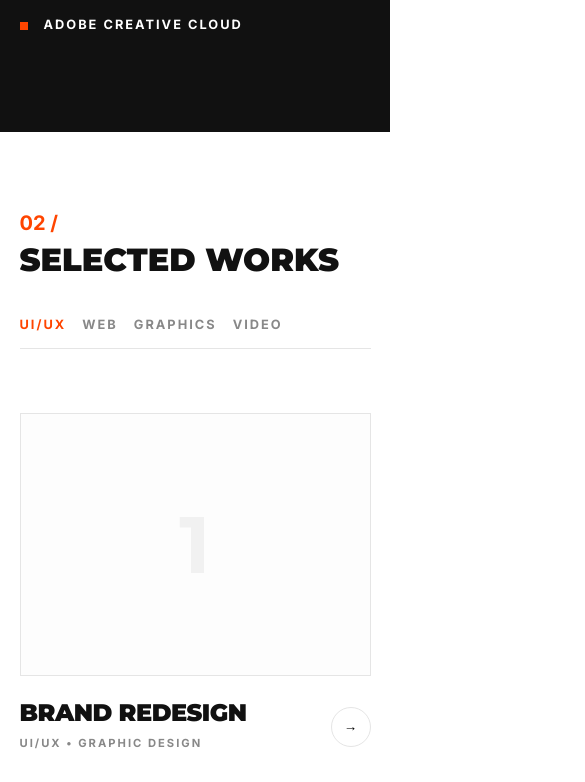
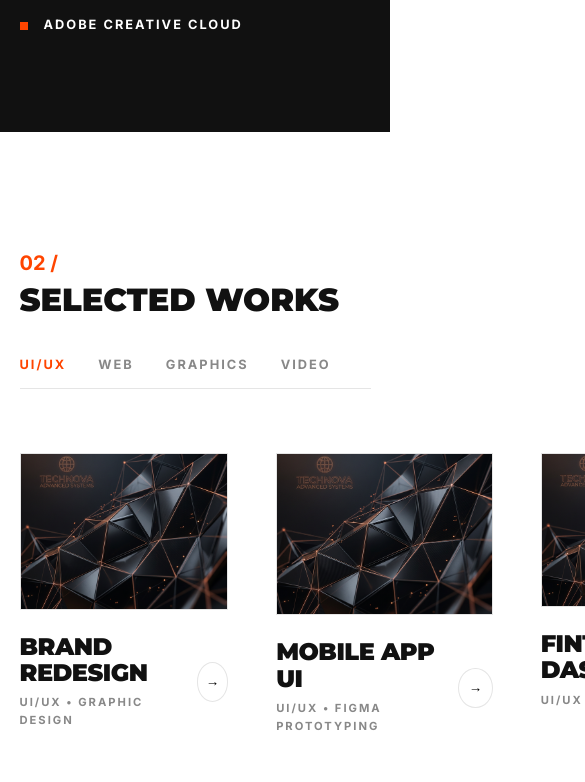
Before and after one commit to NisalShiranda/Portfolio, a React app: page / in a window 390 px wide. Shown: the part 1940-2722 px from the top of the page, 585 px wide, since content can reach past the window. Built offline with nearby package versions, Linux system fonts and the light colour scheme; the HTML template or start-up script is replaced by a standard one.

Commit message:
feat: Implement a `SelectedWorks` component to display and filter projects with a detailed modal view and associated styling.

```diff
--- a/src/components/SelectedWorks.css
+++ b/src/components/SelectedWorks.css
@@ -48,9 +48,22 @@
   display: flex;
   align-items: center;
   justify-content: center;
-  transition: transform 0.5s ease;
+  transition: transform 0.5s ease, border-color 0.3s ease;
   overflow: hidden;
+  position: relative;
 }
+
+.work-img {
+  width: 100%;
+  height: 100%;
+  object-fit: cover;
+  transition: transform 0.8s cubic-bezier(0.2, 1, 0.3, 1);
+}
+
+.work-card:hover .work-img {
+  transform: scale(1.1);
+}
+
 
 .work-card:hover .work-image-placeholder {
   transform: scale(0.98);
@@ -102,21 +115,121 @@
   border-color: var(--text-primary);
 }
 
-@media (max-width: 768px) {
-  .works {
-    padding: 80px 0;
+/* Modal Styling */
+.modal-overlay {
+  position: fixed;
+  top: 0;
+  left: 0;
+  width: 100%;
+  height: 100%;
+  background-color: rgba(0, 0, 0, 0.9);
+  backdrop-filter: blur(10px);
+  z-index: 2000;
+  display: flex;
+  align-items: center;
+  justify-content: center;
+  padding: 2rem;
+}
+
+.modal-content {
+  background-color: var(--bg-dark);
+  width: 100%;
+  max-width: 1000px;
+  position: relative;
+  display: flex;
+  flex-direction: column;
+  box-shadow: 0 25px 50px -12px rgba(0, 0, 0, 0.5);
+  border: 1px solid rgba(255, 69, 0, 0.1);
+}
+
+.modal-close {
+  position: absolute;
+  top: 2rem;
+  right: 2rem;
+  background: none;
+  border: none;
+  font-size: 2.5rem;
+  color: var(--text-light);
+  cursor: pointer;
+  z-index: 100;
+  transition: transform 0.3s ease, color 0.3s ease;
+}
+
+.modal-close:hover {
+  transform: rotate(90deg);
+  color: var(--accent-orange);
+}
+
+.modal-body {
+  display: flex;
+  min-height: 500px;
+}
+
+.modal-image-wrapper {
+  flex: 1.2;
+  background-color: #1a1a1a;
+  display: flex;
+  align-items: center;
+  justify-content: center;
+  overflow: hidden;
+}
+
+.modal-image-wrapper img {
+  width: 100%;
+  height: 100%;
+  object-fit: cover;
+}
+
+.modal-text {
+  flex: 1;
+  padding: 4rem;
+  display: flex;
+  flex-direction: column;
+  justify-content: center;
+}
+
+.modal-category {
+  font-size: 0.7rem;
+  font-weight: 700;
+  letter-spacing: 3px;
+  color: var(--accent-orange);
+  text-transform: uppercase;
+  margin-bottom: 1rem;
+}
+
+.modal-title {
+  font-size: 3rem;
+  color: var(--text-light);
+  margin-bottom: 2rem;
+  line-height: 1.2;
+}
+
+.modal-desc {
+  font-size: 1rem;
+  line-height: 1.8;
+  color: #a0a0a0;
+  margin-bottom: 2rem;
+}
+
+.modal-footer {
+  font-size: 0.7rem;
+  font-weight: 600;
+  letter-spacing: 1px;
+  color: var(--text-muted);
+  border-top: 1px solid rgba(255, 255, 255, 0.1);
+  padding-top: 2rem;
+}
+
+@media (max-width: 992px) {
+  .modal-body {
+    flex-direction: column;
   }
 
-  .works-filter {
-    flex-wrap: wrap;
-    gap: 1rem;
+  .modal-text {
+    padding: 2.5rem;
   }
 
-  .works-grid {
-    grid-template-columns: 1fr;
-  }
-
-  .image-number {
-    font-size: 5rem;
+  .modal-title {
+    font-size: 2rem;
   }
 }
--- a/src/components/SelectedWorks.jsx
+++ b/src/components/SelectedWorks.jsx
@@ -5,35 +5,37 @@ import { motion, AnimatePresence } from 'framer-motion';
 const SelectedWorks = () => {
   const [filter, setFilter] = useState('UI/UX');
 
+  const [selectedProject, setSelectedProject] = useState(null);
+
   const projects = [
     // UI/UX
-    { id: 1, title: 'BRAND REDESIGN', subtitle: 'UI/UX • GRAPHIC DESIGN', category: 'UI/UX' },
-    { id: 2, title: 'MOBILE APP UI', subtitle: 'UI/UX • FIGMA PROTOTYPING', category: 'UI/UX' },
-    { id: 3, title: 'FINTECH DASHBOARD', subtitle: 'UI/UX • USER RESEARCH', category: 'UI/UX' },
-    { id: 4, title: 'HEALTHCARE PORTAL', subtitle: 'WIREFRAMES • FIGMA', category: 'UI/UX' },
-    { id: 5, title: 'SAAS ONBOARDING', subtitle: 'UX FLOW • PROTOPIE', category: 'UI/UX' },
-    { id: 6, title: 'BOOKING PLATFORM', subtitle: 'HIGH-FIDELITY • UIKIT', category: 'UI/UX' },
+    { id: 1, title: 'BRAND REDESIGN', subtitle: 'UI/UX • GRAPHIC DESIGN', category: 'UI/UX', image: '/project_placeholder.png', description: 'Comprehensive brand identity redesign focus on minimalist aesthetics and modern typography. Includes logo suite, color palette, and brand guidelines implementation.' },
+    { id: 2, title: 'MOBILE APP UI', subtitle: 'UI/UX • FIGMA PROTOTYPING', category: 'UI/UX', image: '/project_placeholder.png', description: 'User-centric mobile application design with high-fidelity prototypes and fluid interaction transitions.' },
+    { id: 3, title: 'FINTECH DASHBOARD', subtitle: 'UI/UX • USER RESEARCH', category: 'UI/UX', image: '/project_placeholder.png', description: 'Data-intensive dashboard design focusing on clarity, accessibility, and intuitive data visualization.' },
+    { id: 4, title: 'HEALTHCARE PORTAL', subtitle: 'WIREFRAMES • FIGMA', category: 'UI/UX', image: '/project_placeholder.png', description: 'Patient-facing portal design with a focus on ease of use and secure data management.' },
+    { id: 5, title: 'SAAS ONBOARDING', subtitle: 'UX FLOW • PROTOPIE', category: 'UI/UX', image: '/project_placeholder.png', description: 'Optimized user onboarding experience to increase conversion rates and reduce user friction.' },
+    { id: 6, title: 'BOOKING PLATFORM', subtitle: 'HIGH-FIDELITY • UIKIT', category: 'UI/UX', image: '/project_placeholder.png', description: 'Modern booking platform with integrated payment gateway and real-time availability tracking.' },
     // WEB
-    { id: 7, title: 'E-COMMERCE PLATFORM', subtitle: 'MERN STACK • REDUX', category: 'WEB' },
-    { id: 8, title: 'ANALYTICS DASHBOARD', subtitle: 'REACT.JS • TAILWIND CSS', category: 'WEB' },
-    { id: 9, title: 'REAL ESTATE PORTAL', subtitle: 'NEXT.JS • POSTGRESQL', category: 'WEB' },
-    { id: 10, title: 'AGENCY WEBSITE', subtitle: 'VUE.JS • GSAP ANIMATIONS', category: 'WEB' },
-    { id: 11, title: 'CRYPTO TRACKER', subtitle: 'REACT • WEBSOCKETS', category: 'WEB' },
-    { id: 12, title: 'SAAS LANDING PAGE', subtitle: 'ASTRO • TAILWIND CSS', category: 'WEB' },
+    { id: 7, title: 'E-COMMERCE PLATFORM', subtitle: 'MERN STACK • REDUX', category: 'WEB', image: '/project_placeholder.png', description: 'Full-stack e-commerce solution with dynamic product management, cart functionality, and secure checkout.' },
+    { id: 8, title: 'ANALYTICS DASHBOARD', subtitle: 'REACT.JS • TAILWIND CSS', category: 'WEB', image: '/project_placeholder.png', description: 'Real-time analytics tool built with modern web technologies for performance and scalability.' },
+    { id: 9, title: 'REAL ESTATE PORTAL', subtitle: 'NEXT.JS • POSTGRESQL', category: 'WEB', image: '/project_placeholder.png', description: 'Advanced property search engine with geographical mapping and lead generation tools.' },
+    { id: 10, title: 'AGENCY WEBSITE', subtitle: 'VUE.JS • GSAP ANIMATIONS', category: 'WEB', image: '/project_placeholder.png', description: 'High-performance agency landing page with smooth parallax effects and interactive elements.' },
+    { id: 11, title: 'CRYPTO TRACKER', subtitle: 'REACT • WEBSOCKETS', category: 'WEB', image: '/project_placeholder.png', description: 'Live cryptocurrency market tracker with real-time price updates and historical data charts.' },
+    { id: 12, title: 'SAAS LANDING PAGE', subtitle: 'ASTRO • TAILWIND CSS', category: 'WEB', image: '/project_placeholder.png', description: 'Conversion-focused landing page for a SaaS platform with SEO optimization and fast load times.' },
     // GRAPHICS
-    { id: 13, title: 'CORPORATE BRANDING', subtitle: 'GRAPHIC DESIGN • ILLUSTRATOR', category: 'GRAPHICS' },
-    { id: 14, title: 'SOCIAL MEDIA KIT', subtitle: 'PHOTOSHOP • ASSETS', category: 'GRAPHICS' },
-    { id: 15, title: 'EVENT POSTERS', subtitle: 'TYPOGRAPHY • DESIGN', category: 'GRAPHICS' },
-    { id: 16, title: '3D PRODUCT RENDER', subtitle: 'BLENDER • 3D MODELING', category: 'GRAPHICS' },
-    { id: 17, title: 'PACKAGING DESIGN', subtitle: 'PRINT READY • PACKAGING', category: 'GRAPHICS' },
-    { id: 18, title: 'LOGO COLLECTION', subtitle: 'VECTORS • ILLUSTRATOR', category: 'GRAPHICS' },
+    { id: 13, title: 'CORPORATE BRANDING', subtitle: 'GRAPHIC DESIGN • ILLUSTRATOR', category: 'GRAPHICS', image: '/project_placeholder.png', description: 'Professional corporate identity packages encompassing all visual touchpoints of the brand.' },
+    { id: 14, title: 'SOCIAL MEDIA KIT', subtitle: 'PHOTOSHOP • ASSETS', category: 'GRAPHICS', image: '/project_placeholder.png', description: 'Cohesive set of social media templates and assets designed for consistent brand presence.' },
+    { id: 15, title: 'EVENT POSTERS', subtitle: 'TYPOGRAPHY • DESIGN', category: 'GRAPHICS', image: '/project_placeholder.png', description: 'Eye-catching event promotional materials with bold typography and creative layouts.' },
+    { id: 16, title: '3D PRODUCT RENDER', subtitle: 'BLENDER • 3D MODELING', category: 'GRAPHICS', image: '/project_placeholder.png', description: 'Photorealistic 3D product visualizations for marketing and digital commerce.' },
+    { id: 17, title: 'PACKAGING DESIGN', subtitle: 'PRINT READY • PACKAGING', category: 'GRAPHICS', image: '/project_placeholder.png', description: 'Modern packaging solutions that combine functionality with shelf-standout visual appeal.' },
+    { id: 18, title: 'LOGO COLLECTION', subtitle: 'VECTORS • ILLUSTRATOR', category: 'GRAPHICS', image: '/project_placeholder.png', description: 'A diverse collection of custom logo designs tailored to various industry sectors.' },
     // VIDEO
-    { id: 19, title: 'PROMO CAMPAIGN', subtitle: 'VIDEO EDITING • AFTER EFFECTS', category: 'VIDEO' },
-    { id: 20, title: 'MOTION REEL', subtitle: 'PREMIERE PRO • MOTION', category: 'VIDEO' },
-    { id: 21, title: 'PRODUCT TEASER', subtitle: 'CINEMATOGRAPHY • COLOR', category: 'VIDEO' },
-    { id: 22, title: 'EXPLAINER ANIMATION', subtitle: 'AFTER EFFECTS • 2D ANIMATION', category: 'VIDEO' },
-    { id: 23, title: 'DOCUMENTARY SHORT', subtitle: 'COLOR GRADING • DAVINCI', category: 'VIDEO' },
-    { id: 24, title: 'SOCIAL SHORTS', subtitle: 'TIKTOK/REELS • CAPCUT PRO', category: 'VIDEO' },
+    { id: 19, title: 'PROMO CAMPAIGN', subtitle: 'VIDEO EDITING • AFTER EFFECTS', category: 'VIDEO', image: '/project_placeholder.png', description: 'Engaging promotional videos with high-quality editing and dynamic motion graphics.' },
+    { id: 20, title: 'MOTION REEL', subtitle: 'PREMIERE PRO • MOTION', category: 'VIDEO', image: '/project_placeholder.png', description: 'Showcase reel featuring professional video editing and innovative transitions.' },
+    { id: 21, title: 'PRODUCT TEASER', subtitle: 'CINEMATOGRAPHY • COLOR', category: 'VIDEO', image: '/project_placeholder.png', description: 'High-end product teaser videos focusing on visual storytelling and cinematic atmosphere.' },
+    { id: 22, title: 'EXPLAINER ANIMATION', subtitle: 'AFTER EFFECTS • 2D ANIMATION', category: 'VIDEO', image: '/project_placeholder.png', description: 'Informative 2D animations that simplify complex concepts through visual storytelling.' },
+    { id: 23, title: 'DOCUMENTARY SHORT', subtitle: 'COLOR GRADING • DAVINCI', category: 'VIDEO', image: '/project_placeholder.png', description: 'Impactful short-form documentaries with professional color grading and sound design.' },
+    { id: 24, title: 'SOCIAL SHORTS', subtitle: 'TIKTOK/REELS • CAPCUT PRO', category: 'VIDEO', image: '/project_placeholder.png', description: 'Fast-paced, creative short-form content optimized for mobile social media platforms.' },
   ];
 
   const categories = ['UI/UX', 'WEB', 'GRAPHICS', 'VIDEO'];
@@ -72,20 +74,59 @@ const SelectedWorks = () => {
                 transition={{ duration: 0.4 }}
               >
                 <div className="work-image-placeholder">
-                  <span className="image-number">{project.id}</span>
+                  {project.image ? (
+                    <img src={project.image} alt={project.title} className="work-img" />
+                  ) : (
+                    <span className="image-number">{project.id}</span>
+                  )}
                 </div>
                 <div className="work-info">
                   <div>
                     <h3 className="work-title">{project.title}</h3>
                     <p className="work-subtitle">{project.subtitle}</p>
                   </div>
-                  <button className="work-btn">→</button>
+                  <button className="work-btn" onClick={() => setSelectedProject(project)}>→</button>
                 </div>
               </motion.div>
             ))}
           </AnimatePresence>
         </motion.div>
       </div>
+
+      <AnimatePresence>
+        {selectedProject && (
+          <motion.div
+            className="modal-overlay"
+            initial={{ opacity: 0 }}
+            animate={{ opacity: 1 }}
+            exit={{ opacity: 0 }}
+            onClick={() => setSelectedProject(null)}
+          >
+            <motion.div
+              className="modal-content"
+              initial={{ scale: 0.8, opacity: 0 }}
+              animate={{ scale: 1, opacity: 1 }}
+              exit={{ scale: 0.8, opacity: 0 }}
+              onClick={(e) => e.stopPropagation()}
+            >
+              <button className="modal-close" onClick={() => setSelectedProject(null)}>×</button>
+              <div className="modal-body">
+                <div className="modal-image-wrapper">
+                  <img src={selectedProject.image} alt={selectedProject.title} />
+                </div>
+                <div className="modal-text">
+                  <span className="modal-category">{selectedProject.category}</span>
+                  <h2 className="modal-title">{selectedProject.title}</h2>
+                  <p className="modal-desc">{selectedProject.description}</p>
+                  <div className="modal-footer">
+                    <strong>SUBTITLE // </strong> {selectedProject.subtitle}
+                  </div>
+                </div>
+              </div>
+            </motion.div>
+          </motion.div>
+        )}
+      </AnimatePresence>
     </section>
   );
 };
```
Also changed, not shown: public/project_placeholder.png (added).
